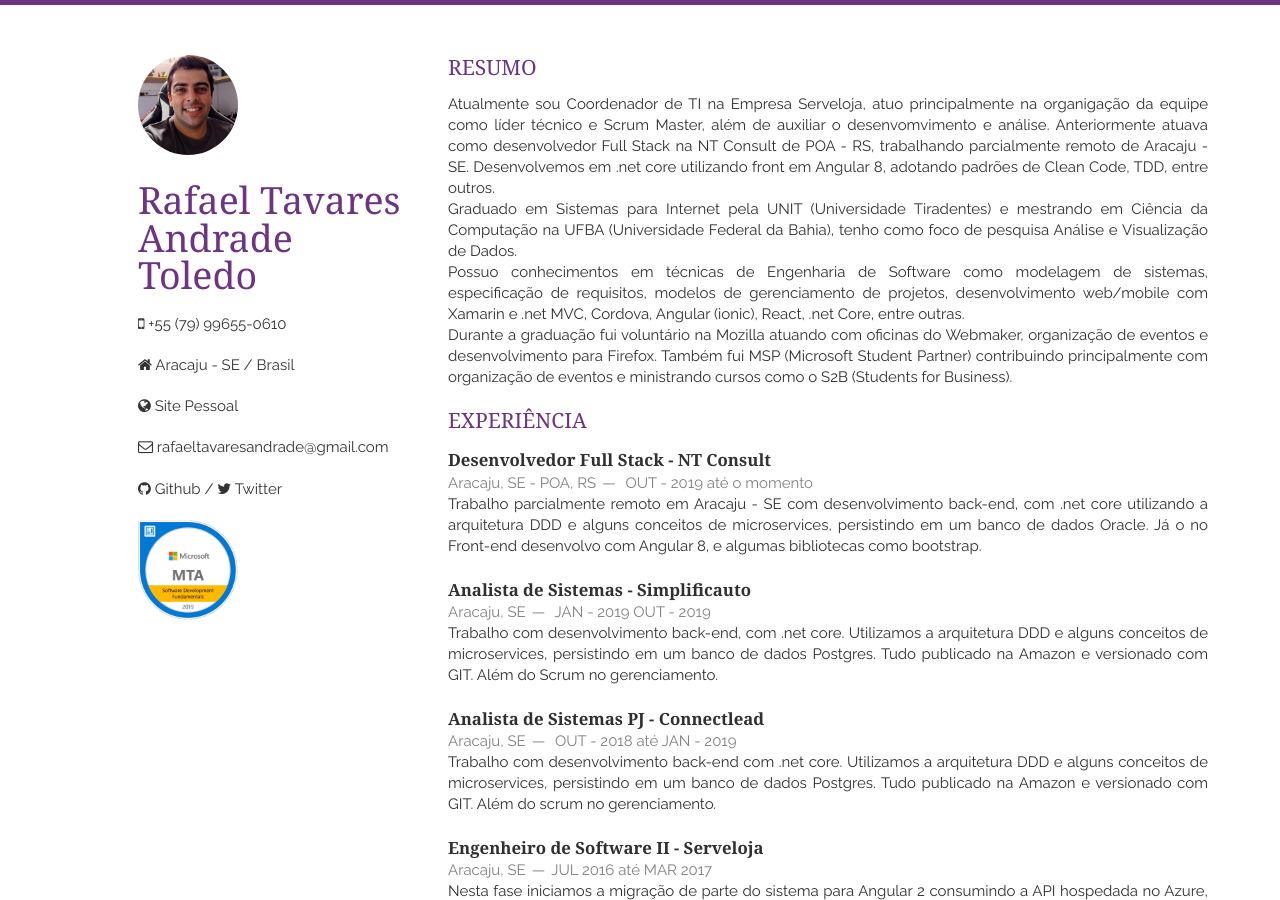
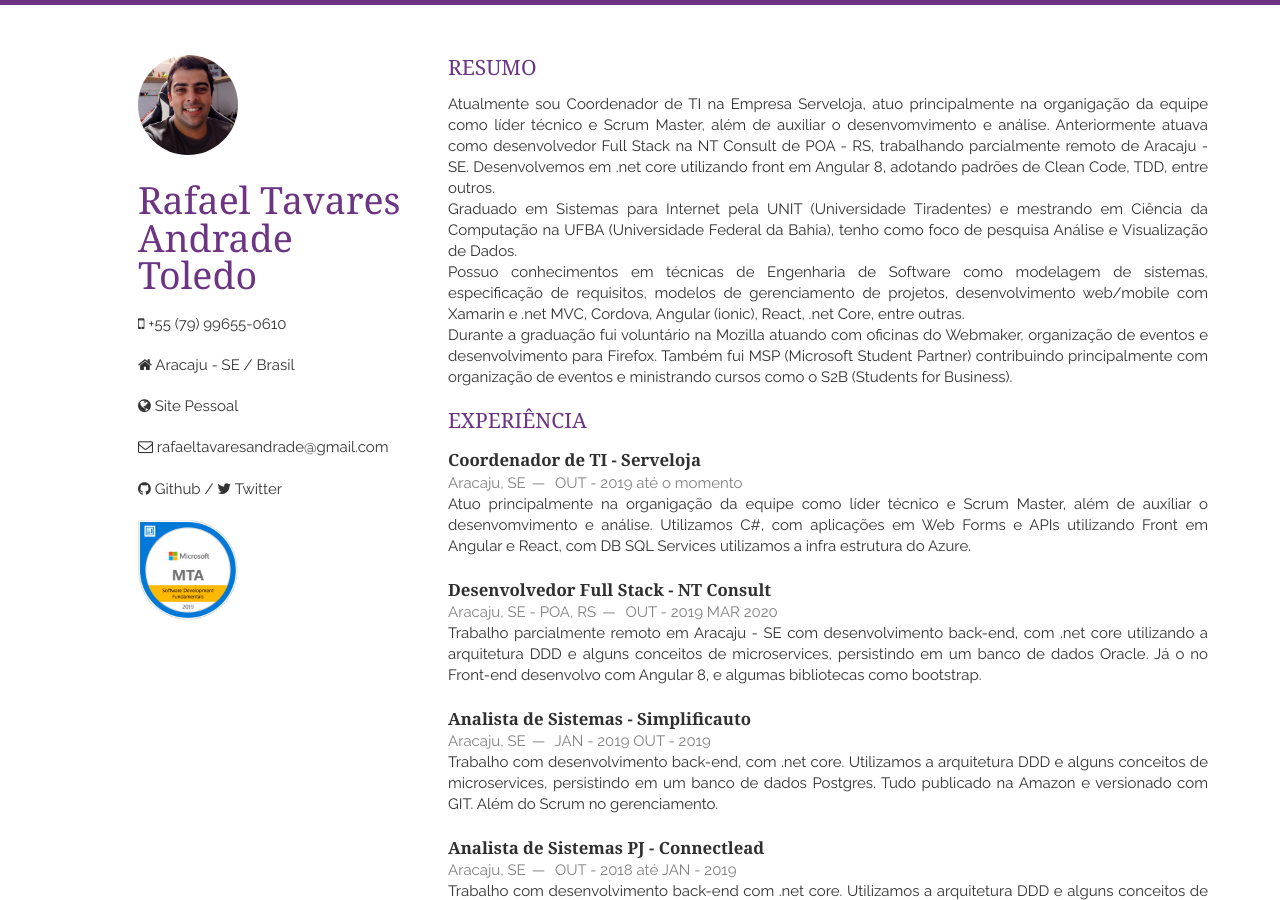
Before and after one commit to RafasTavares/resume-cv, a Jekyll site: the page built from index.html, in a window 1280 px wide and 900 px high. Built offline with Jekyll 4.4.1, drawn with Linux system fonts in a browser that asks for light colours; nearby versions of some CDN libraries; the list of posts is cut into pages by our own code.

Commit message:
Update employment.html

```diff
--- a/_includes/employment.html
+++ b/_includes/employment.html
@@ -1,10 +1,23 @@
 <section class="thirteen columns">
     <h1>Experiência</h1>
+
+    <article>
+  <header>
+    <h1>Coordenador de TI - Serveloja</h1>
+    <span>
+      <address>Aracaju, SE</address><time> OUT - 2019 até o momento</time>
+    </span>
+  </header>
+  <p>
+      Atuo principalmente na organigação da equipe como líder técnico e Scrum Master, além de auxiliar o desenvomvimento e análise. Utilizamos C#, com aplicações em Web Forms e APIs utilizando Front em Angular e React, com DB SQL Services utilizamos a infra estrutura do Azure.
+  </p>
+</article>
+
         <article>
   <header>
     <h1>Desenvolvedor Full Stack - <a href="http://www.ntconsult.com.br/sitentc/home/">NT Consult</a></h1>
     <span>
-      <address>Aracaju, SE - POA, RS</address><time> OUT - 2019 até o momento</time>
+      <address>Aracaju, SE - POA, RS</address><time> OUT - 2019 MAR 2020</time>
     </span>
   </header>
   <p>Trabalho parcialmente remoto em Aracaju - SE com desenvolvimento back-end, com .net core utilizando a arquitetura
```
